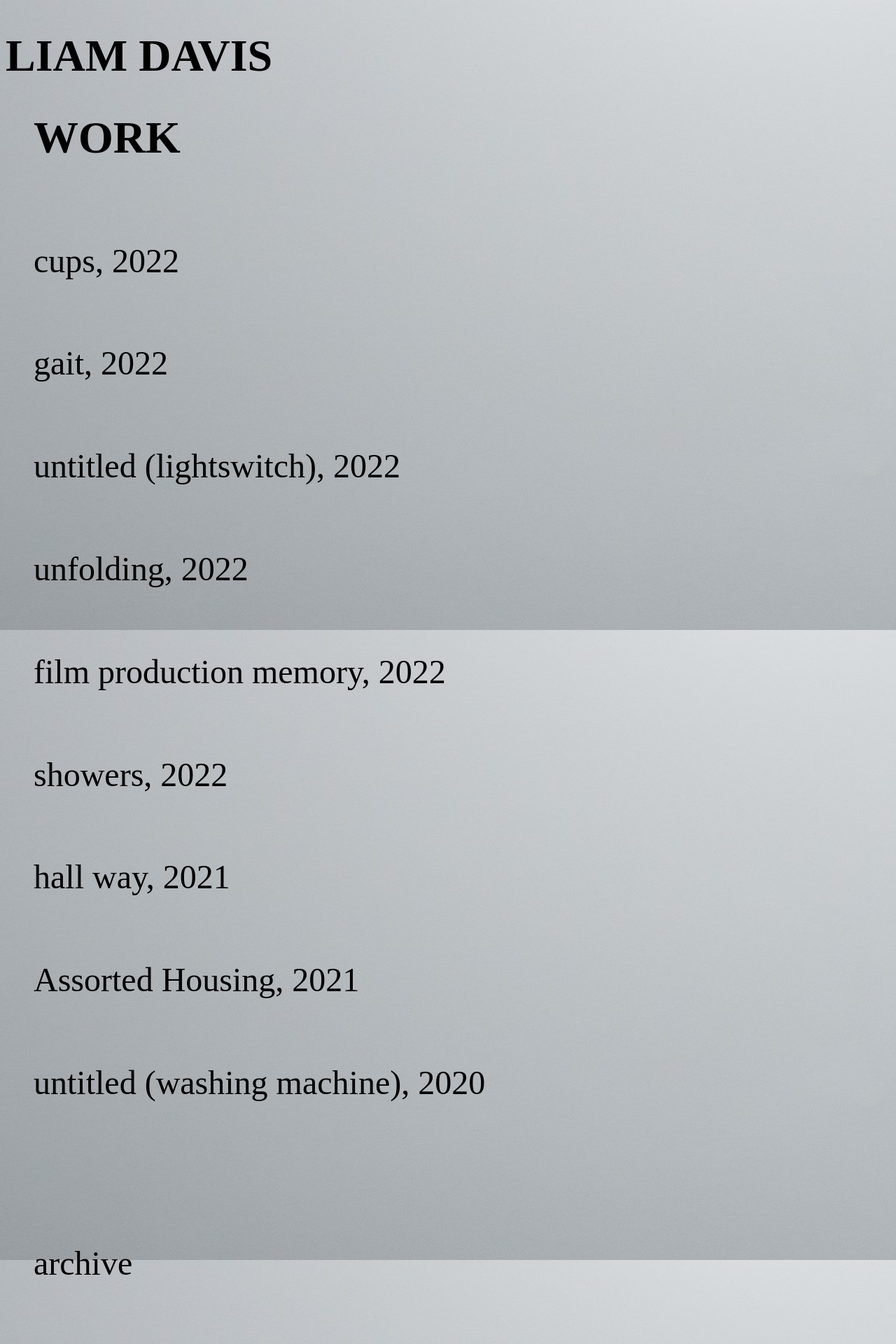
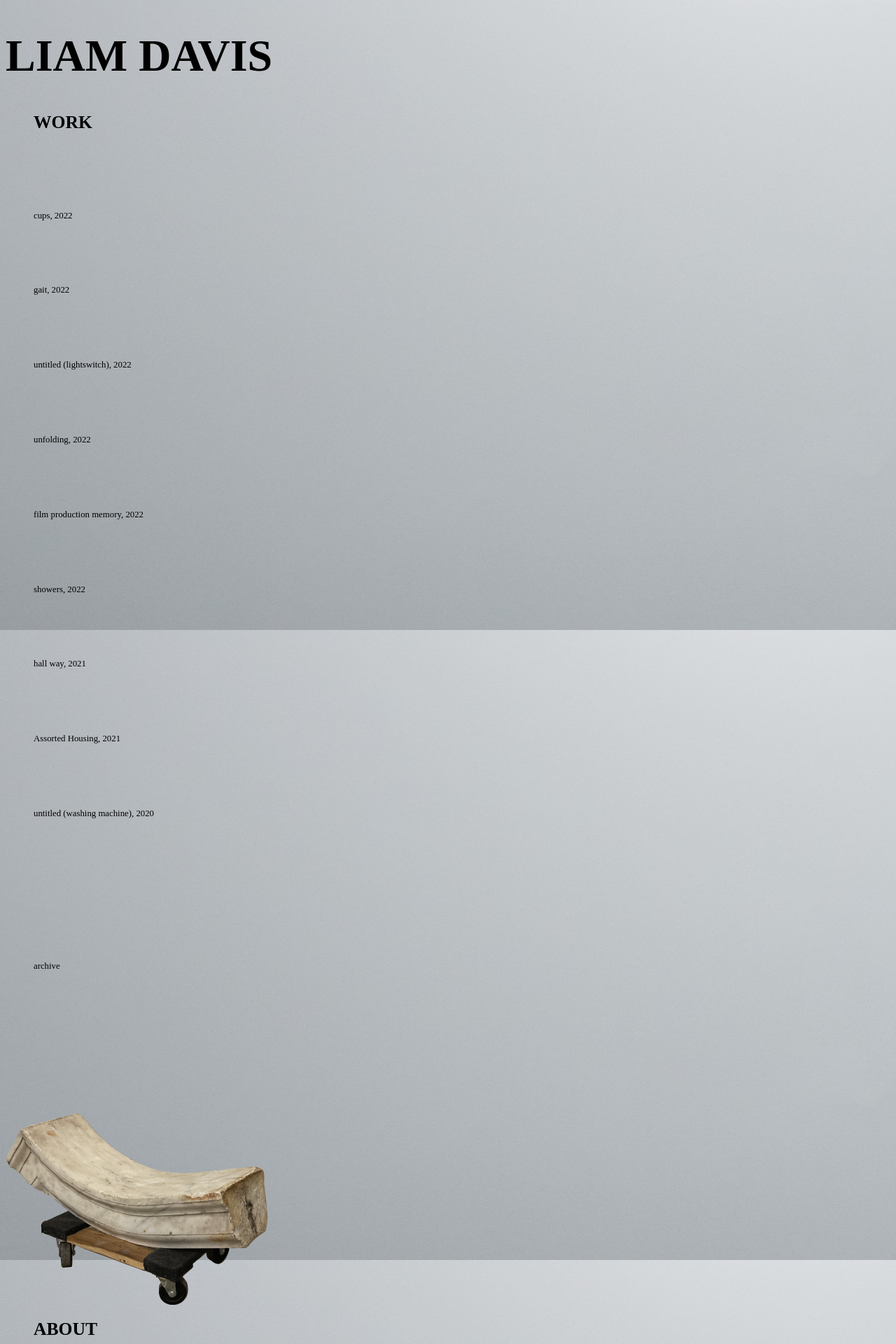
Before and after one commit to liammdavis/liammdavis.github.io, a Jekyll site: the page built from index.html, in a window 1280 px wide. Shown: the top 1920 px of the page at 70% size. Built offline with Jekyll 4.4.1, drawn with Linux system fonts in a browser that asks for light colours.

Commit message:
fixing vw sizes

```diff
--- a/css/main.css
+++ b/css/main.css
@@ -22,7 +22,7 @@
     display: block;
     list-style: none;
     padding-bottom: 5%;
-    font-size: 2em;
+    font-size: .5vw;
 }
 
 
@@ -57,14 +57,14 @@
     padding-bottom: 7.5%;
     margin-left: 0%;
     list-style: none;
-    font-size: 3em;
+    font-size: 1vw;
 }
 
 .head li {
     padding-bottom: 0%;
     margin-left: 0%;
     list-style: none;
-    font-size: 5vw;
+    font-size: 2vw;
 }
 
 
```
